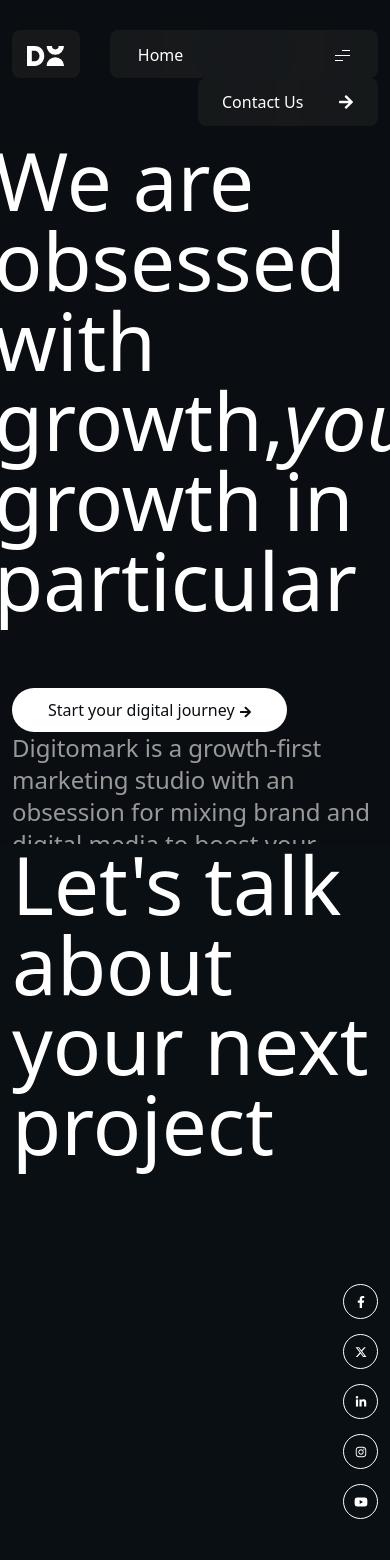
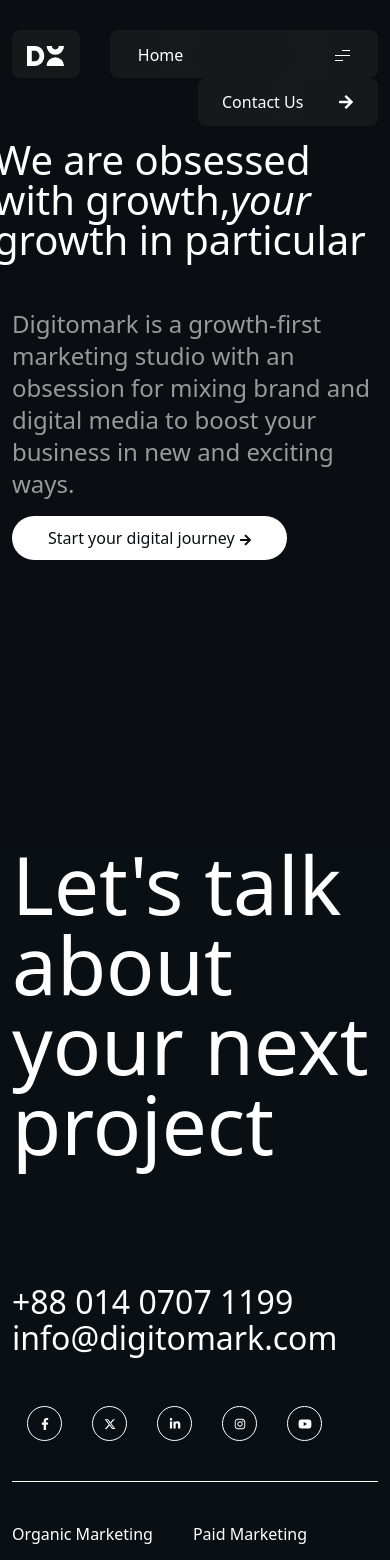
Before and after one commit to RazinRahat/component-testing, a React (Create React App) app: page / in a window 390 px wide. Shown: the top 1560 px of the page. Built offline with nearby package versions, Linux system fonts and the light colour scheme.

Commit message:
adding responsiveness to banner

```diff
--- a/src/sections/Footer.jsx
+++ b/src/sections/Footer.jsx
@@ -19,9 +19,31 @@
     }
 `
 
+const TitleLink = styled.a`
+    font-size: 32px;
+    line-height: 36px;
+    color: rgb(255, 255, 255);
+    display: flex;
+    width: fit-content;
+    transition: color 0.3s ease 0s;
+    text-decoration: none;
+
+    &:hover {
+        text-decoration: none;
+        outline: none;
+        box-shadow: none;
+        color: rgb(153, 153, 153);
+    }
+`
+
 const SocialsList = styled.ul`
     margin: 0px;
     padding: 0px;
+
+    @media (max-width: 575px) {
+        display: flex;
+        margin-top: 50px;
+    }
 `
 
 const SocialLink = styled.li`
@@ -33,6 +55,11 @@
     margin-bottom: 15px;
     overflow: hidden;
     list-style: none;
+
+    @media (max-width: 575px) {
+        display: flex;
+        margin: 0px 15px;
+    }
 
     a {
         display: flex;
@@ -109,6 +136,12 @@
     margin-top: 30px;
     border-top: 1px solid rgb(255, 255, 255);
 
+
+    @media (max-width: 575px) {
+        margin-top: 40px;
+        padding-top: 40px;
+    }
+
     ul {
         display: flex;
         flex-wrap: wrap;
@@ -163,6 +196,8 @@
                         your next project
                     </h2>
                 </TitleDiv>
+                <TitleLink href="tel:+88 014 0707 1199">+88 014 0707 1199</TitleLink>
+                <TitleLink href="mailto:info@digitomark.com">info@digitomark.com</TitleLink>
             </Col>
             <Col sm={3}>
                 <SocialsList>
--- a/src/sections/HomeBanner.jsx
+++ b/src/sections/HomeBanner.jsx
@@ -30,16 +30,27 @@
     flex-wrap: wrap;
     margin-left: -15px;
     margin-right: -15px;
+`
 
-    h1 {
-        font-size: 80px;
-        line-height: 80px;
-        color: rgb(255, 255, 255);
+const HomeBannerColH1 = styled.h1`
+    font-size: 80px;
+    line-height: 80px;
+    color: rgb(255, 255, 255);
+
+    @media (max-width: 991px) {
+        font-size: 40px;
+        line-height: 40px;
     }
 `
 
 const HomeBannerButtonRow = styled(Row)`
     margin-top: 60px;
+
+
+    @media (max-width: 991px) {
+        flex-direction: column-reverse;
+        margin-top: 40px;
+    }
 
     p {
         color: rgb(153, 153, 153);
@@ -49,31 +60,43 @@
     }
 `
 
+const ButtonCol = styled(Col)`
+    @media (max-width: 991px) {
+        min-width: 100%;
+    }
+`
+
+const ParagraphCol = styled(Col)`
+    @media (max-width: 991px) {
+        min-width: 100%;
+    }
+`
+
 const HomeBanner = () => {
   return (
     <HomeBannerSection>
         <HomeBannerContainer>
             <HomeBannerRow>
                 <HomeBannerCol sm={10}>
-                    <h1>
+                    <HomeBannerColH1>
                         <span>
                             We are obsessed with growth,
                             <i>your</i> growth in particular
                         </span>
-                    </h1>
+                    </HomeBannerColH1>
                 </HomeBannerCol>
             </HomeBannerRow>
             <HomeBannerButtonRow>
-                <Col sm={7}>
+                <ButtonCol sm={7}>
                     <Button text="Start your digital journey" />
-                </Col>
-                <Col sm={5}>
+                </ButtonCol>
+                <ParagraphCol sm={5}>
                     <p>
                         Digitomark is a growth-first marketing studio with
                         an obsession for mixing brand and digital media to
                         boost your business in new and exciting ways.
                     </p>
-                </Col>
+                </ParagraphCol>
             </HomeBannerButtonRow>
         </HomeBannerContainer>
     </HomeBannerSection>
```
Also changed, not shown: src/sections/Insights.jsx (added).
